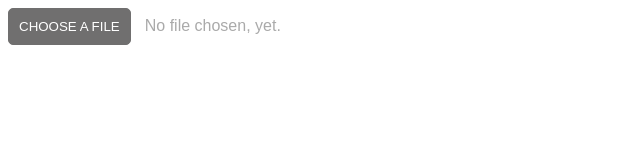
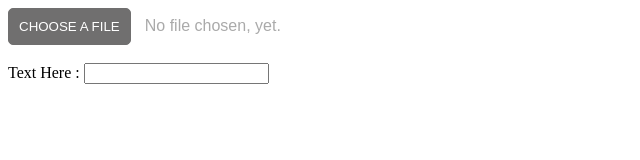
Before and after one commit to priya97ghosh/fileUpload, a plain HTML site: page index.html in a window 1280 px wide. Shown: the whole page, without its empty margins (0-640 px from the left). Drawn offline with Linux system fonts and the light colour scheme.

Commit message:
Update index.html

```diff
--- a/index.html
+++ b/index.html
@@ -3,14 +3,18 @@
   <head>
     <meta charset="utf-8">
     <meta name="viewport" content="width=device-width">
-    <title>grammarly project</title>
+    <title>repl.it</title>
     <link href="style.css" rel="stylesheet" type="text/css" />
   </head>
   <body>
-    <script src="script.js"></script>
+
 
     <input type="file" id="real-file" hidden="hidden" />
 <button type="button" id="custom-button">CHOOSE A FILE</button>
 <span id="custom-text">No file chosen, yet.</span>
+<br> <br>
+
+Text Here : <input type="text" name="fname" spellcheck="true">
   </body>
+  <script src="script.js"></script>
 </html>
```
